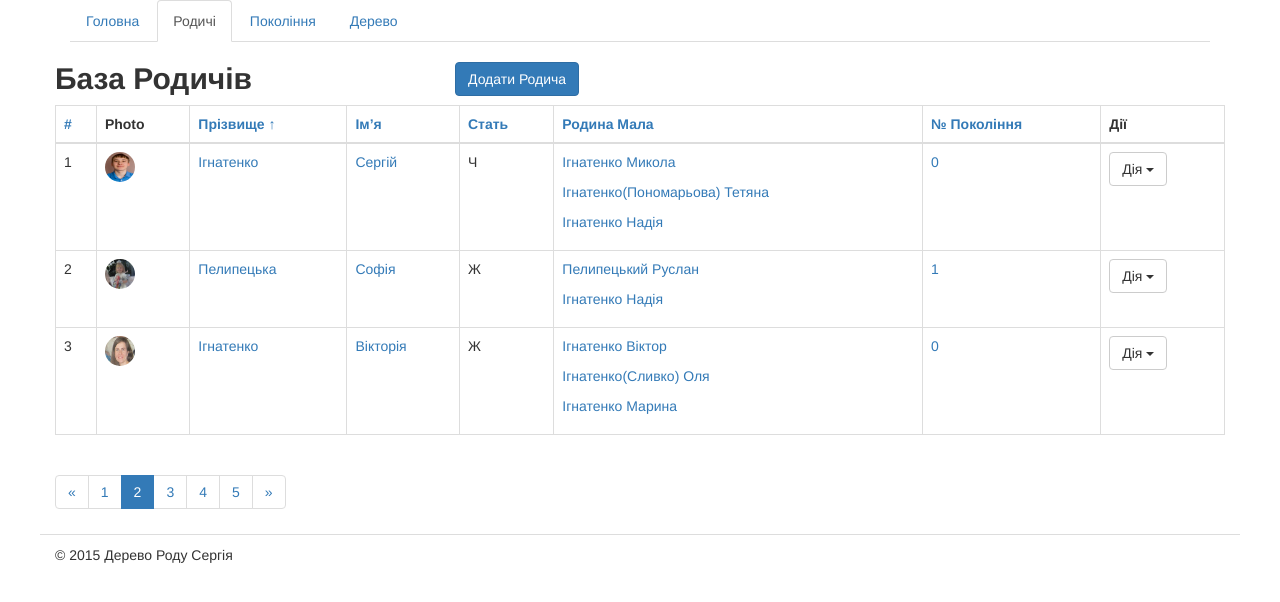
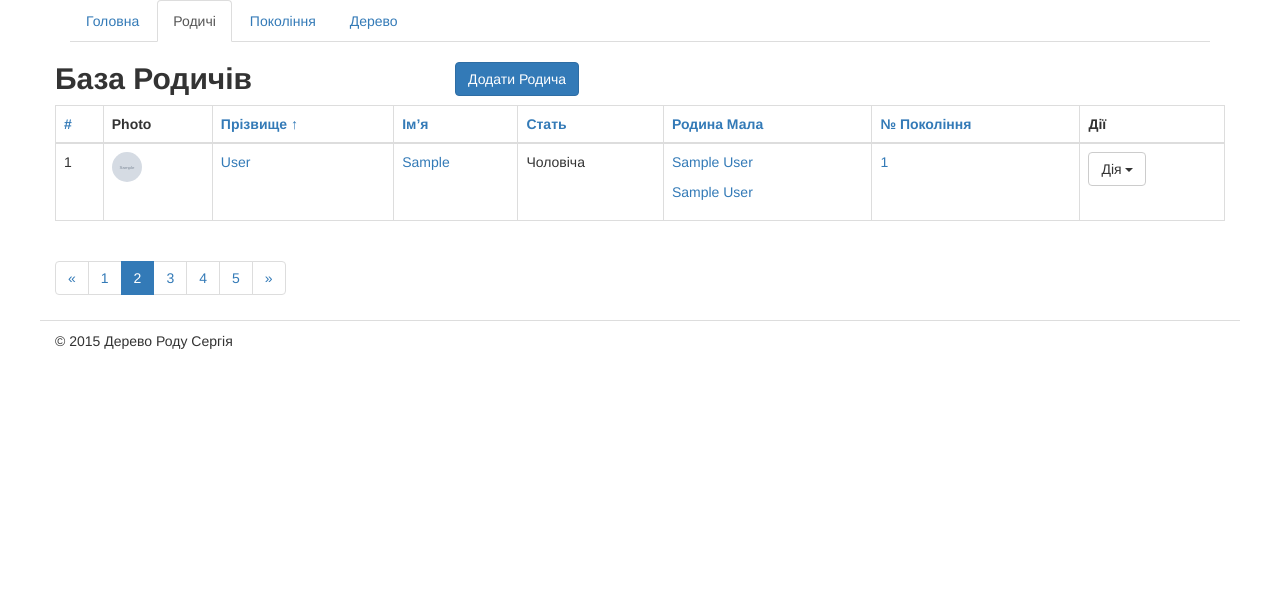
Before and after one commit to grydinywka/familysdb, a Django app: page /relatives/ in a window 1280 px wide. Shown: the part 70-672 px from the top of the page. Run offline with Django 3.2, Linux system fonts and the light colour scheme; tables that the repository leaves empty hold one stand-in row (values such as "Sample post"); grey boxes marked "Sample" are stand-in pictures; some libraries are stand-ins or nearby versions.

Commit message:
Was midified relatives tab

```diff
--- a/families/templates/families/relatives_list.html
+++ b/families/templates/families/relatives_list.html
@@ -29,20 +29,27 @@
 		{% for relative in relatives %}
 		<tr>
 			<td>{{ relative.id }}</td>
-			<td><img src="{% static relative.photo %}" alt="Me" height="30" width="30"
-				class="img-circle" /></td>
-			<td><a title="Редагувати" href="{% url "relatives_edit" relative.id %}">
+			<td>
+				{% if relative.photo %}
+					<img src="{{ relative.photo.url }}" alt="{{ relative.first_name }}" height="30" width="30"
+					class="img-circle" />
+				{% else %}
+					<img src="{% static 'media/my.jpeg' %}" alt="{{ relative.first_name }}" height="30" width="30"
+					class="img-circle" />
+				{% endif %}
+			</td>
+
+			<td><a title="Редагувати" href="{% url 'relatives_edit' relative.id %}">
 				{{ relative.last_name }}</a></td>
-			<td><a title="Редагувати" href="{% url "relatives_edit" relative.id	%}">
+			<td><a title="Редагувати" href="{% url 'relatives_edit' relative.id	%}">
 				{{ relative.first_name }}</a></td>
 			<td>{{ relative.sex }}</td>
-			<td><a href="{% url "relatives_native" relative.id %}">
-				{% for member in relative.family %}
-					<p>{{ member }}</p>
-				{% endfor %}
+			<td><a href="{% url 'relatives_native' relative.id %}">
+					<p>{{ relative.father }}</p>
+					<p>{{ relative.mother }}</p>
 				</a>
 			</td>
-			<td><a href="{% url "generations" %}">{{ relative.generation }}</a></td>
+			<td><a href="{% url 'generations' %}">{{ relative.generation }}</a></td>
 			<td><div class="dropdown">
 				<button class="btn btn-default dropdown-toggle" type="button" data-toggle="dropdown">
 				Дія
@@ -50,13 +57,14 @@
 				</button>
 				<ul class="dropdown-menu" role="menu">
 					<li role="presentation"><a role="menuitem" tabindex="-1"
-						href="{% url "relatives_info" relative.id %}">Інформація</a></li>
+						href="{% url 'relatives_info' relative.id %}">Інформація</a></li>
 					<li role="presentation"><a role="menuitem" tabindex="-1"
-						href="{% url "relatives_edit" relative.id %}">Редагувати</a></li>
+						href="{% url 'relatives_edit' relative.id %}">Редагувати</a></li>
 					<li role="presentation"><a role="menuitem" tabindex="-1"
-						href="{% url "relatives_delete" relative.id %}">Видалити</a></li>
+						href="{% url 'relatives_delete' relative.id %}">Видалити</a></li>
 				</ul>
-				</div></td>
+				</div>
+			</td>
 		</tr>
 		{% endfor %}
 	</tbody>
--- a/families/views/relatives.py
+++ b/families/views/relatives.py
@@ -3,32 +3,35 @@
 from django.shortcuts import render
 from django.http import HttpResponse
 
+from families.models import Relative
+
 #Views for relatives
 
 def relatives_list(request):
-    relatives = (
-        {'id': 1,
-         'first_name': u'Сергій',
-         'last_name': u'Ігнатенко',
-         'sex': u'Ч',
-         'photo': 'img/sergiy.JPG',
-         'family': [u'Ігнатенко Микола', u'Ігнатенко(Пономарьова) Тетяна', u'Ігнатенко Надія'],
-         'generation': 0},
-        {'id': 2,
-         'first_name': u'Софія',
-         'last_name': u'Пелипецька',
-         'sex': u'Ж',
-         'photo': 'img/sofiya.JPG',
-         'family': [u'Пелипецький Руслан', u'Ігнатенко Надія'],
-         'generation': 1},
-        {'id': 3,
-         'first_name': u'Вікторія',
-         'last_name': u'Ігнатенко',
-         'sex': u'Ж',
-         'photo': 'img/vika.JPG',
-         'family': [u'Ігнатенко Віктор', u'Ігнатенко(Сливко) Оля', u'Ігнатенко Марина'],
-         'generation': 0}
-    )
+    # relatives = (
+    #     {'id': 1,
+    #      'first_name': u'Сергій',
+    #      'last_name': u'Ігнатенко',
+    #      'sex': u'Ч',
+    #      'photo': 'img/sergiy.JPG',
+    #      'family': [u'Ігнатенко Микола', u'Ігнатенко(Пономарьова) Тетяна', u'Ігнатенко Надія'],
+    #      'generation': 0},
+    #     {'id': 2,
+    #      'first_name': u'Софія',
+    #      'last_name': u'Пелипецька',
+    #      'sex': u'Ж',
+    #      'photo': 'img/sofiya.JPG',
+    #      'family': [u'Пелипецький Руслан', u'Ігнатенко Надія'],
+    #      'generation': 1},
+    #     {'id': 3,
+    #      'first_name': u'Вікторія',
+    #      'last_name': u'Ігнатенко',
+    #      'sex': u'Ж',
+    #      'photo': 'img/vika.JPG',
+    #      'family': [u'Ігнатенко Віктор', u'Ігнатенко(Сливко) Оля', u'Ігнатенко Марина'],
+    #      'generation': 0}
+    # )
+    relatives = Relative.objects.all()
 
     return render(request, 'families/relatives_list.html', {'relatives': relatives})
 
--- a/familiesdb/settings.py
+++ b/familiesdb/settings.py
@@ -124,3 +124,6 @@ STATICFILES_STORAGE = 'whitenoise.django.GzipManifestStaticFilesStorage'
 SECURE_PROXY_SSL_HEADER = ('HTTP_X_FORWARDED_PROTO', 'https')
 
 PORTAL_URL = 'http://localhost:8000'
+
+MEDIA_URL = '/media/'
+MEDIA_ROOT = os.path.join(BASE_DIR, 'static', 'media')
--- a/familiesdb/urls.py
+++ b/familiesdb/urls.py
@@ -36,3 +36,11 @@ urlpatterns = patterns('',
 
     url(r'^admin/', include(admin.site.urls)),
 )
+
+from .settings import MEDIA_ROOT, DEBUG
+
+if DEBUG:
+    # serve files from media folder
+    urlpatterns += patterns('',
+        url(r'^media/(?P<path>.*)$', 'django.views.static.serve', {
+            'document_root': MEDIA_ROOT}))
```
Also changed, not shown: families/admin.py (+8 -3 lines), familiesdb/static/media/g2.jpg (renamed from familiesdb/static/img/g2.jpg), familiesdb/static/media/gentelman.jpg (renamed from familiesdb/static/img/gentelman.jpg), familiesdb/static/media/my.jpeg (added), familiesdb/static/media/sergiy.JPG (added), familiesdb/static/media/sofiya.JPG (added), familiesdb/static/media/vika.JPG (added), sergiy.JPG (renamed from familiesdb/static/img/sergiy.JPG), sofiya.JPG (renamed from familiesdb/static/img/sofiya.JPG), vika.JPG (renamed from familiesdb/static/img/vika.JPG).
